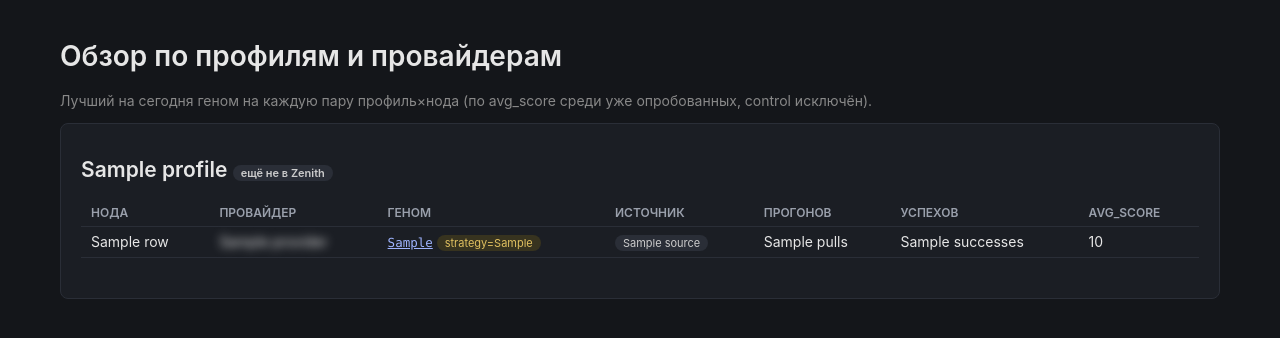
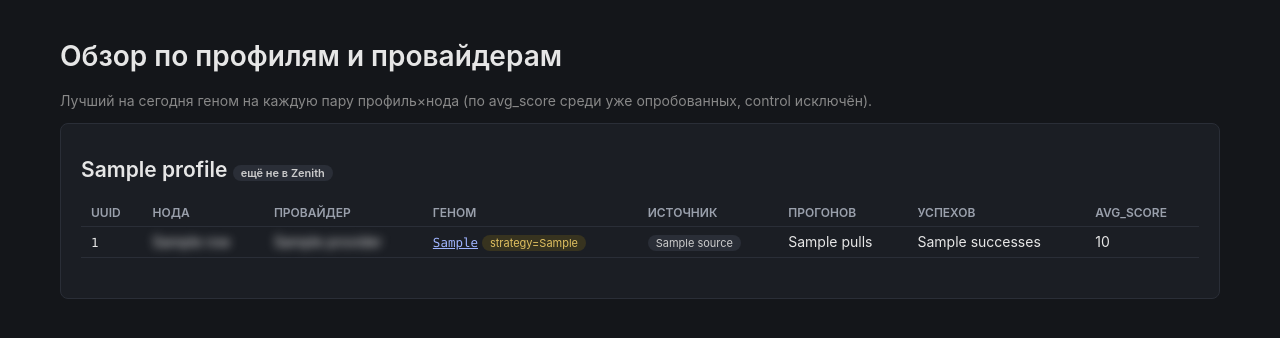
Before and after one commit to scp-oss/z0r-panel, a FastAPI app: template templates/overview.html in a window 1280 px wide. Shown: the part 38-376 px from the top of the page. Run offline with FastAPI, Linux system fonts and the light colour scheme; the template is opened without the code that fills it: most values are stand-ins (such as "Sample title", 1, 10 or a date in 2020).

Commit message:
overview page: blur node name, add node UUID as first column
Matches nodes.html's existing conventions (blur click-to-reveal, node_uuid[:8]
truncated mono). The local/production node has no node_uuid (writes
directly, no token) -- shows '—' same as nodes.html already does.

```diff
--- a/db.py
+++ b/db.py
@@ -212,7 +212,7 @@ def overview_rows(conn):
     cur = conn.cursor(dictionary=True)
     cur.execute(
         """SELECT g.profile, e.id AS environment_id, e.name AS environment_name,
-                  e.provider, e.is_production,
+                  e.provider, e.is_production, e.node_uuid,
                   g.id AS genome_id, g.rendered_args, g.source, g.family,
                   gs.pulls, gs.successes, gs.total_reward, gs.promoted_strategy,
                   ROUND(gs.total_reward / NULLIF(gs.pulls, 0), 3) AS avg_score
--- a/templates/overview.html
+++ b/templates/overview.html
@@ -9,10 +9,11 @@
   <h2>{{ profile }}{% if profile not in runnable_profiles %} <span class="pill">ещё не в Zenith</span>{% endif %}</h2>
   {% if rows %}
   <table>
-    <tr><th>Нода</th><th>Провайдер</th><th>Геном</th><th>Источник</th><th>Прогонов</th><th>Успехов</th><th>avg_score</th></tr>
+    <tr><th>UUID</th><th>Нода</th><th>Провайдер</th><th>Геном</th><th>Источник</th><th>Прогонов</th><th>Успехов</th><th>avg_score</th></tr>
     {% for r in rows %}
     <tr>
-      <td>{{ r.environment_name }} {% if r.is_production %}<span class="pill prod">prod</span>{% endif %}</td>
+      <td><code class="mono">{{ r.node_uuid[:8] if r.node_uuid else '—' }}</code></td>
+      <td><span class="blur">{{ r.environment_name }}</span> {% if r.is_production %}<span class="pill prod">prod</span>{% endif %}</td>
       <td><span class="blur">{{ r.provider }}</span></td>
       <td>
         <a class="gid mono" href="/genome/{{ r.genome_id }}">{{ r.rendered_args[:70] }}{% if r.rendered_args|length > 70 %}…{% endif %}</a>
```
